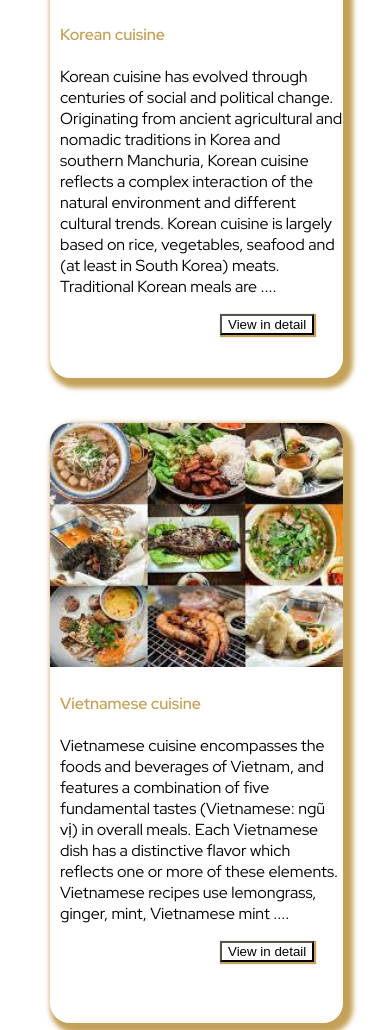
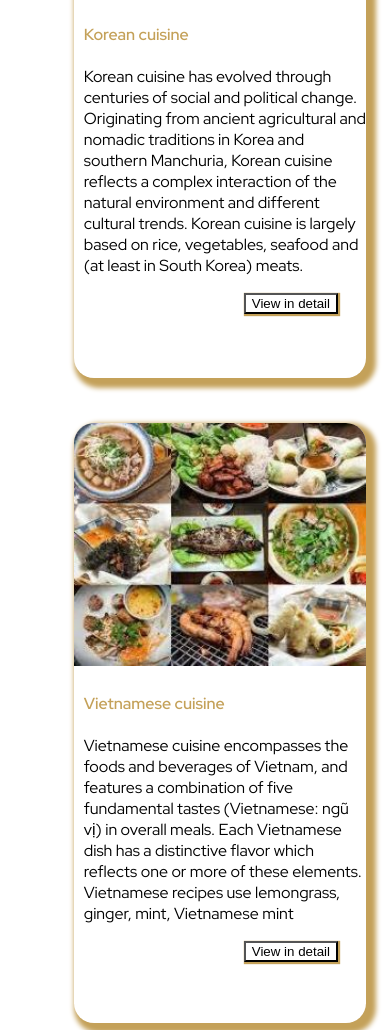
Before and after one commit to Harish-BE/Cards, a plain HTML site: page index.html in a window 390 px wide. Shown: the part 1537-2567 px from the top of the page. Drawn offline with Linux system fonts and the light colour scheme; a script that the page names is missing.

Commit message:
added flex-box

```diff
--- a/index.html
+++ b/index.html
@@ -3,7 +3,7 @@
 <head>
     <meta charset='utf-8'>
     <meta http-equiv='X-UA-Compatible' content='IE=edge'>
-    <title>Page Title</title>
+    <title>Cuisine</title>
     <meta name='viewport' content='width=device-width, initial-scale=1'>
     <link rel="stylesheet" href="styles.css">
     <script src='main.js'></script>
@@ -11,7 +11,7 @@
 <body>
     <div class="cards">
         <div class="card">
-            <div class="content">
+            <div class=" indian content">
                 <img src="https://static.toiimg.com/photo/87282159.cms" alt="indian crusine">
                 <h4>Indian cuisine</h4>
                 <p>Indian cuisine consists of a variety of regional and traditional cuisines native to the Indian subcontinent. Given the diversity in soil, climate, culture, ethnic groups, and occupations, these cuisines vary substantially and use locally available spices, herbs, vegetables, and fruits.
@@ -28,19 +28,18 @@
             </div>
         </div>
         <div class="card">
-            <div class="content">
+            <div class=" korean content">
                 <img src="https://t4.ftcdn.net/jpg/02/50/78/51/360_F_250785143_GH6SiGzEPiXoR8s3PoEkEz3rltweQn2X.jpg" alt="indian crusine">
                 <h4>Korean cuisine</h4>
-                <p>Korean cuisine has evolved through  centuries of social and  political change. Originating from ancient agricultural and nomadic traditions in Korea and southern Manchuria, Korean cuisine reflects a complex interaction of the natural environment and different cultural trends. Korean cuisine is largely based on rice, vegetables, seafood and (at least in South Korea) meats. Traditional Korean meals are ....</p>
+                <p>Korean cuisine has evolved through  centuries of social and  political change. Originating from ancient agricultural and nomadic traditions in Korea and southern Manchuria, Korean cuisine reflects a complex interaction of the natural environment and different cultural trends. Korean cuisine is largely based on rice, vegetables, seafood and (at least in South Korea) meats. </p>
                 <button>View in detail</button>
             </div>
         </div>
         <div class="card">
-            <div class="content">
-
-                <img src="vietnamese.jfif" alt="indian crusine">
+            <div class=" vietnamese content">
+                <img src="vietnamese.jpg" alt="indian crusine">
                 <h4>Vietnamese cuisine</h4>
-                <p>Vietnamese cuisine encompasses the foods and beverages of Vietnam, and features a combination of five fundamental tastes (Vietnamese: ngũ vị) in overall meals. Each Vietnamese dish has a distinctive flavor which reflects one or more of these elements. Vietnamese recipes use lemongrass, ginger, mint, Vietnamese mint .... </p>
+                <p>Vietnamese cuisine encompasses the foods and beverages of Vietnam, and features a combination of five fundamental tastes (Vietnamese: ngũ vị) in overall meals. Each Vietnamese dish has a distinctive flavor which reflects one or more of these elements. Vietnamese recipes use lemongrass, ginger, mint, Vietnamese mint  </p>
                 <button>View in detail</button>
             </div>
         </div>
--- a/styles.css
+++ b/styles.css
@@ -7,7 +7,13 @@ body {
   font-family: "Red Hat Display", sans-serif;
 }
 
-
+.cards{
+    display: flex;
+    flex-direction: row ;
+    justify-content: center;
+    align-items: center;
+    flex-flow: wrap;
+}
 
 .card{
 
@@ -48,47 +54,67 @@ img{
     box-shadow: 1px 1px 1px 1px #c4a159;
 }
 
+.content button:hover{
+    background-color: #dfd5c0;
+}
+
   /*------------------4k-----------------------------------*/
 
   @media screen and (max-width:2570px){
     .card{
         width:20%;
-        height: 550px;
+        height: 600px;
         display:inline-block;
 
+    }
 
-    }
+
 }
 /*---------------------3 cards-----------------------------*/
 @media screen and (max-width:1278px) {
     .card{
         width:30%;
         height:600px;
+        box-shadow: 5px 5px 5px 5px #c4a159;
+    }
 
-        box-shadow: 5px 5px 5px 5px #c4a159;
-        display:inline-block;
-
-    }
 }
  /*---------------------------2 cards----------------------*/
  @media screen and (max-width:768px){
     .card{
         width:50%;
         height:600px;
-        display:inline-block;
 
-
-
+    }
+    .cards{
+        flex-flow: row wrap;
     }
 }
 /*-------------------------------1 card-------------------------*/
+@media screen and (max-width: 426px) {
+    .card {
+      width: 75%;
+      height:700px;
+      margin-bottom: 20px;
+    }
+    .cards{
+        flex-direction: column;
+    }
+
+  }
+
+
+/*------------------mobile s---------------------------------*/
+
+
 @media screen and (max-width: 425px) {
     .card {
       width: 75%;
       height:600px;
-      display: inline-block;
       margin-bottom: 20px;
-
+    }
+    .cards{
+        flex-direction: column;
     }
 
   }
```
Also changed, not shown: german_crusine.jfif (deleted), vietnamese.jfif (deleted), vietnamese.jpg (added).
